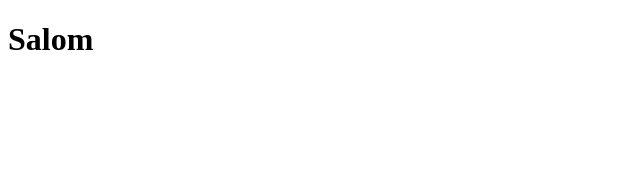
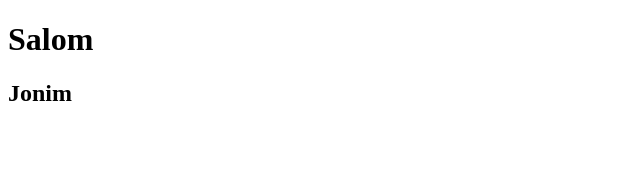
Before and after one commit to Abdulaziz2003333/e_commerce, a React (Vite) app: page / in a window 1280 px wide. Shown: the top 170 px of the page, without its empty margins (0-640 px from the left). Built offline with nearby package versions, Linux system fonts and the light colour scheme.

Commit message:
Test for yanvar
test P

```diff
--- a/src/App.jsx
+++ b/src/App.jsx
@@ -7,6 +7,7 @@ function App() {
   return (
     <>
     <h1>Salom </h1>
+      <h2>Jonim</h2>
     </>
   )
 }
```
